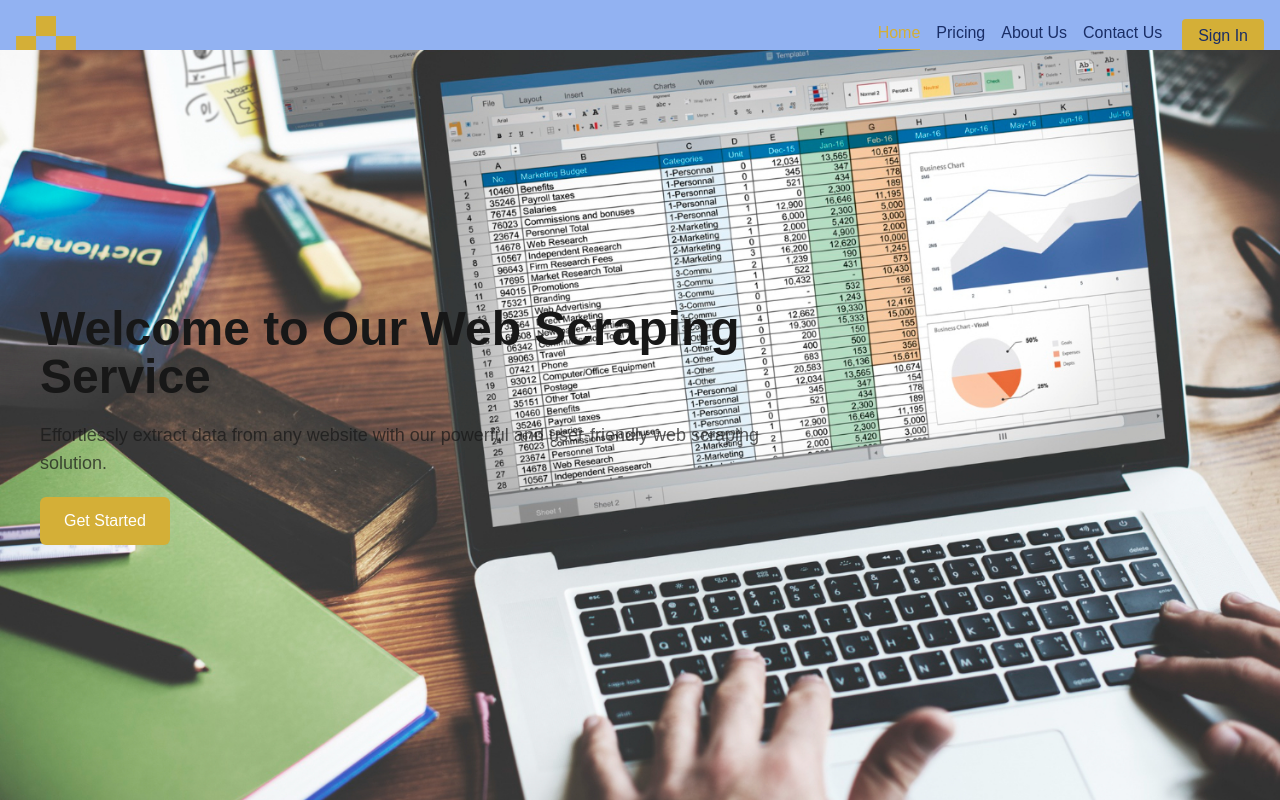
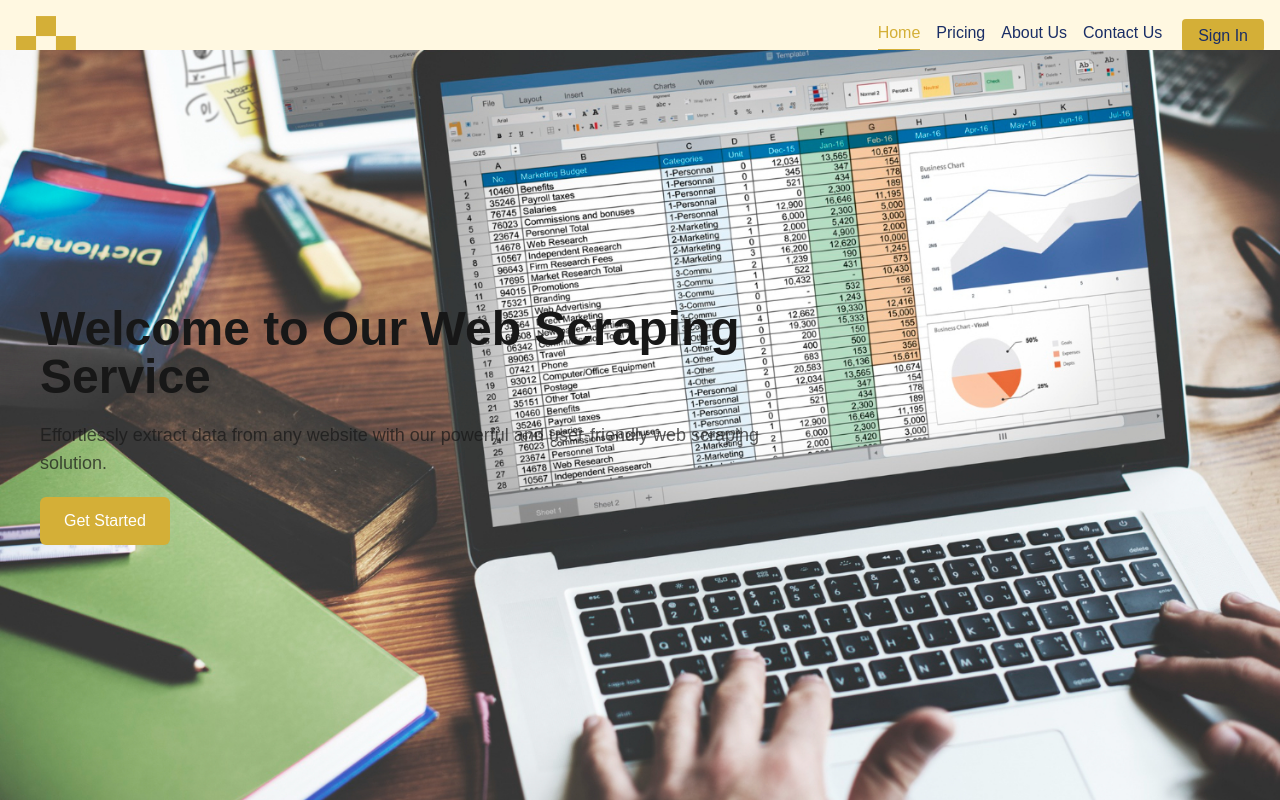
Before and after one commit to Osemensilas/scraper, a Next.js app: page / in a window 1280 px wide. Built offline with nearby package versions, Linux system fonts and the light colour scheme.

Commit message:
update globals.css

```diff
--- a/app/globals.css
+++ b/app/globals.css
@@ -1,12 +1,13 @@
 @import "tailwindcss";
 
 :root {
-  --background: #92b2f2;
   --foreground: #171717;
   --primary: #D4AF37;
   --header: #1A2E66;
   --accent: #ffffff;
   --grey: #c0c0c0;
+  --background: #FFF8E1;
+  --secondary: #C62828;
 }
 
 @theme inline {
@@ -16,6 +17,7 @@
   --color-header: var(--header);
   --color-accent: var(--accent);
   --color-grey: var(--grey);
+  --color-secondary: var(--secondary);
 }
 
 body {
```
